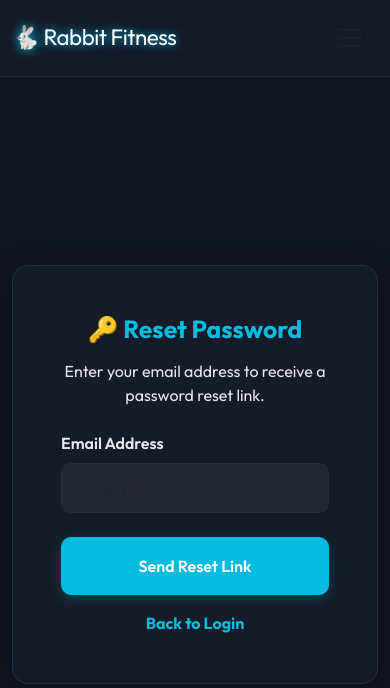
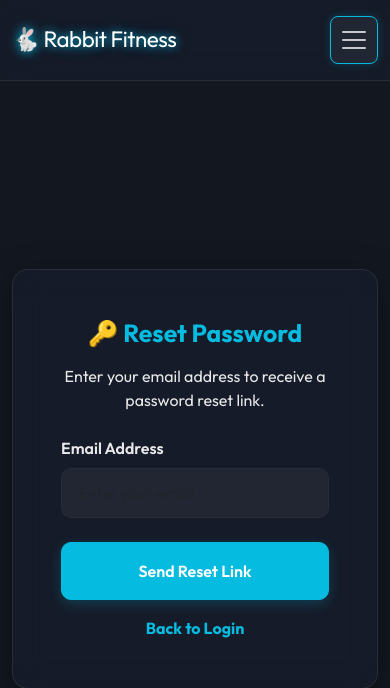
Before and after one commit to creatorpavan0997/rabbitfitness, a Django app: page /password-reset/ in a window 390 px wide. Shown: the top 688 px of the page. Run offline with Django 5.2, Linux system fonts and the light colour scheme.

Commit message:
Style mobile navbar toggler button with glowing border and white icon in dark mode

```diff
--- a/static/css/style.css
+++ b/static/css/style.css
@@ -331,3 +331,25 @@ select option {
     color: #ffffff !important;
     text-shadow: 0 0 8px rgba(0, 210, 255, 0.65), 0 0 15px rgba(0, 210, 255, 0.35);
 }
+
+/* Mobile Navbar Toggler Visibility & Glow */
+.navbar-toggler {
+    padding: 0.5rem;
+    border-radius: 8px;
+    border: 1px solid var(--border-color) !important;
+    background: transparent;
+    transition: all var(--transition-speed);
+}
+.navbar-toggler:focus {
+    box-shadow: 0 0 0 3px var(--color-primary-glow) !important;
+}
+
+[data-theme="dark"] .navbar-toggler-icon {
+    /* Inverts the default dark lines to bright white in dark mode */
+    filter: invert(1) grayscale(1) brightness(2);
+}
+[data-theme="dark"] .navbar-toggler {
+    border-color: var(--color-primary) !important;
+    background-color: rgba(255, 255, 255, 0.05);
+    box-shadow: 0 0 8px var(--color-primary-glow);
+}
--- a/tracker/templates/tracker/base.html
+++ b/tracker/templates/tracker/base.html
@@ -21,7 +21,7 @@
                 🐇 Rabbit Fitness
             </a>
 
-            <button class="navbar-toggler border-0" type="button" data-bs-toggle="collapse" data-bs-target="#navbarNav" aria-controls="navbarNav" aria-expanded="false" aria-label="Toggle navigation">
+            <button class="navbar-toggler" type="button" data-bs-toggle="collapse" data-bs-target="#navbarNav" aria-controls="navbarNav" aria-expanded="false" aria-label="Toggle navigation">
                 <span class="navbar-toggler-icon"></span>
             </button>
 
```
